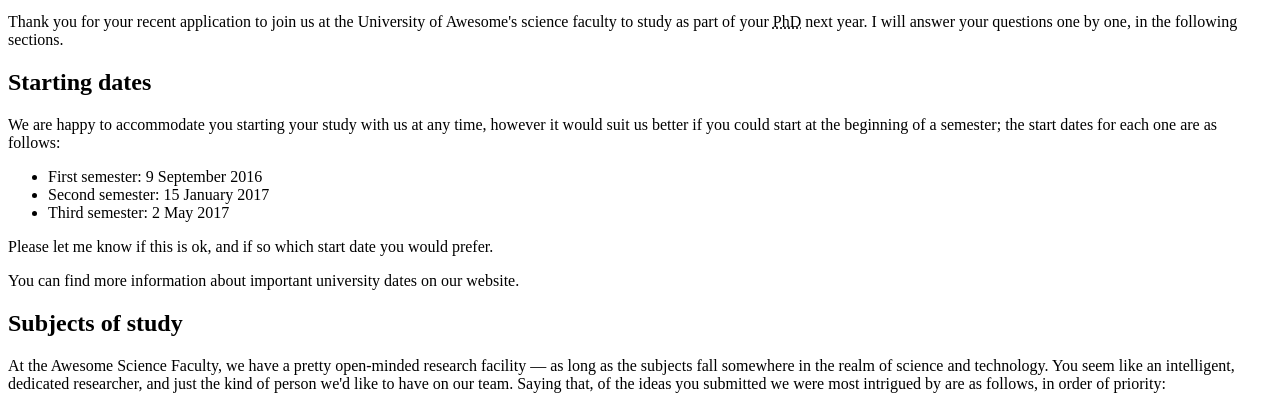
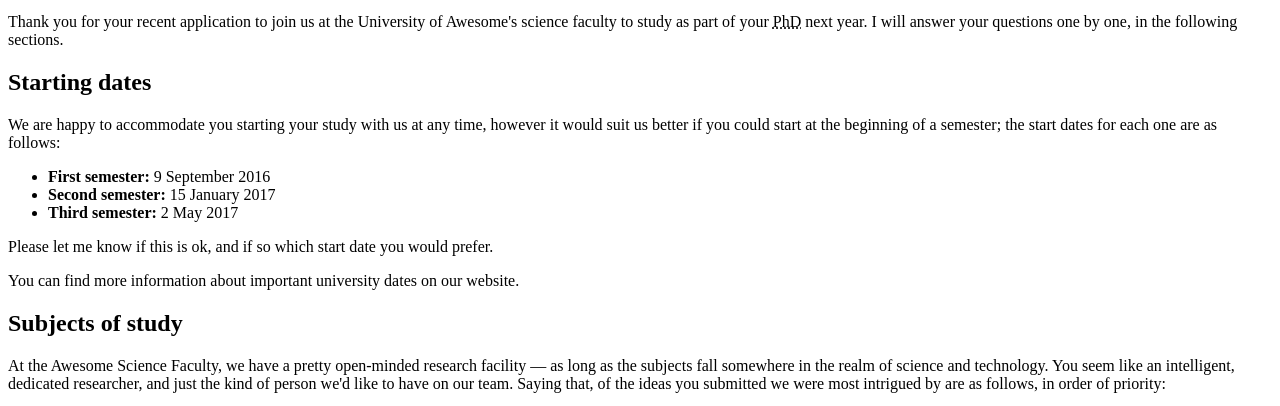
Before and after one commit to amandasuzzanne/letter-assessment, a plain HTML site: page index.html in a window 1280 px wide. Shown: the part 365-771 px from the top of the page. Drawn offline with Linux system fonts and the light colour scheme.

Commit message:
marked up with strong importance

```diff
--- a/index.html
+++ b/index.html
@@ -39,13 +39,13 @@
     <h2>Starting dates</h2>
     <p>We are happy to accommodate you starting your study with us at any time, however it would suit us better if you could start at the beginning of a semester; the start dates for each one are as follows:</p>
     <ul>
-        <li>First semester:
+        <li><strong>First semester:</strong>
         <time datetime="2016-09-09">9 September 2016</time>
         </li>
-        <li>Second semester:
+        <li><strong>Second semester:</strong>
         <time datetime="2017-01-15">15 January 2017</time>
         </li>
-        <li>Third semester:
+        <li><strong>Third semester:</strong>
         <time datetime="2017-05-02">2 May 2017</time>
         </li>
     </ul>
```
